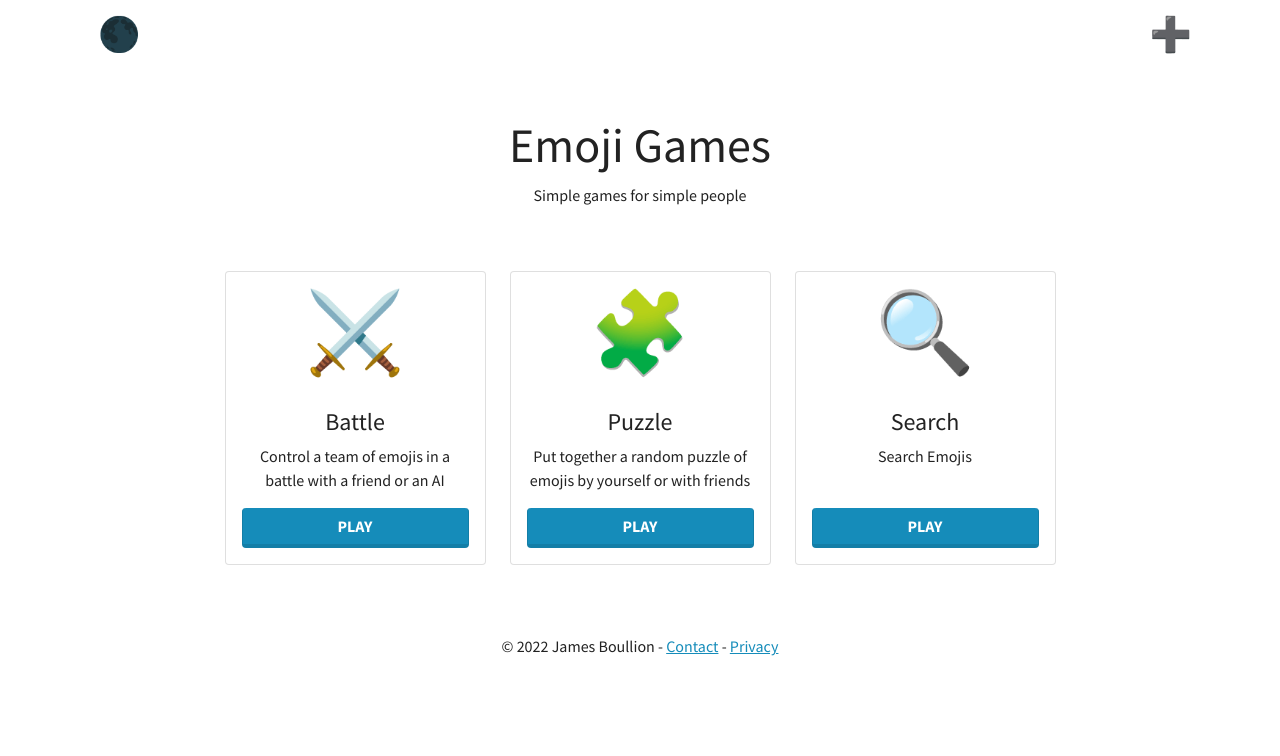
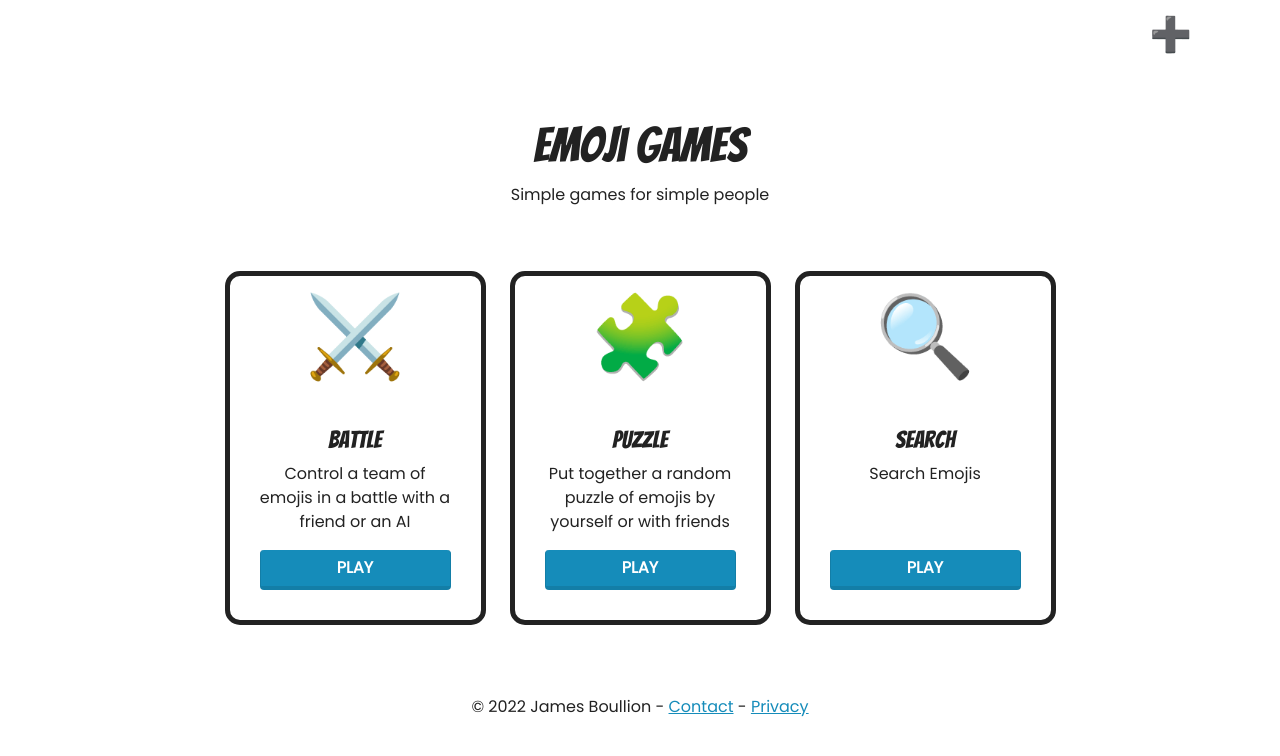
Before and after one commit to jboullion/emoji-games, a Vue app: page / in a window 1280 px wide. Shown: the top 756 px of the page. Built offline with nearby package versions, Linux system fonts and the light colour scheme.

Commit message:
Tweaking layout and styling

```diff
--- a/index.html
+++ b/index.html
@@ -14,6 +14,13 @@
       integrity="sha384-cVKIPhGWiC2Al4u+LWgxfKTRIcfu0JTxR+EQDz/bgldoEyl4H0zUF0QKbrJ0EcQF"
       crossorigin="anonymous"
     ></script>
+
+    <link rel="preconnect" href="https://fonts.googleapis.com" />
+    <link rel="preconnect" href="https://fonts.gstatic.com" crossorigin />
+    <link
+      href="https://fonts.googleapis.com/css2?family=Bangers&family=Poppins&display=swap"
+      rel="stylesheet"
+    />
   </head>
   <body>
     <div id="app"></div>
--- a/src/App.vue
+++ b/src/App.vue
@@ -1,70 +1,48 @@
 <script setup lang="ts">
 import { ref } from 'vue';
 
-import Menu from './components/Menu.vue';
+import ModalMenu from './components/modals/Menu.vue';
 import Footer from './components/Footer.vue';
+import ModalSettings from './components/modals/Settings.vue';
+import Header from './components/Header.vue';
 
 const darkMode = ref(false);
+const audioEnabled = ref(false);
 </script>
 
 <template>
   <div id="app-wrapper" :class="{ 'bg-dark': darkMode }">
     <div class="container">
-      <div class="d-flex justify-content-between py-2">
-        <button class="menus-btn dark-mode" @click="darkMode = !darkMode">
-          <span v-show="darkMode">☀️</span>
-          <span v-show="!darkMode">🌑</span>
-        </button>
-
-        <button
-          id="menu-toggle"
-          class="menus-btn"
-          data-bs-toggle="modal"
-          data-bs-target="#menuModal"
-        >
-          ➕
-        </button>
-      </div>
+      <Header />
 
       <router-view></router-view>
 
       <Footer />
     </div>
 
-    <Menu />
+    <ModalMenu
+      :darkMode="darkMode"
+      :audioEnabled="audioEnabled"
+      @toggleDark="darkMode = !darkMode"
+      @toggleAudio="audioEnabled = !audioEnabled"
+    />
   </div>
 </template>
 
 <style>
+/* TODO: Should we be setting up modules or some other CSS bundle for import? */
 /* @import './assets/css/bootswatch/sketchy/bootstrap.min.css'; */
 @import './assets/css/bootswatch/lumen/bootstrap.min.css';
 
 @import './assets/css/utilities.css';
 @import './assets/css/bs-overrides.css';
 @import './assets/css/darkmode.css';
-
-#app-wrapper {
-}
+@import './assets/css/typography.css';
 
 .menus-btn {
   background-color: transparent;
   border: none;
   margin-left: 10px;
-}
-
-#menu-toggle {
   font-size: 34px;
 }
-
-.dark-mode {
-  font-size: 34px;
-}
-
-.fade-enter-active,
-.fade-leave-active {
-  transition: opacity 0.5s;
-}
-.fade-enter, .fade-leave-to /* .fade-leave-active below version 2.1.8 */ {
-  opacity: 0;
-}
 </style>
--- a/src/assets/css/bs-overrides.css
+++ b/src/assets/css/bs-overrides.css
@@ -1,10 +1,18 @@
 .bg-dark {
-  background-color: #111 !important;
+  background-color: #222 !important;
 }
 
 .btn:active,
-.btn:focus {
-  box-shadow: none;
+.btn:focus,
+.btn-close:active,
+.btn-close:focus {
+  box-shadow: none !important;
+}
+
+.btn:focus,
+.btn-close:focus {
+  outline: auto 2px Highlight;
+  outline: auto 2px -webkit-focus-ring-color;
 }
 
 .modal .btn-close,
@@ -12,6 +20,9 @@
   background-image: none;
   width: auto;
   height: auto;
+  opacity: 1;
+  font-size: 30px;
+  padding: 0;
 }
 
 .fade {
@@ -21,3 +32,27 @@
 h1 {
   font-size: 48px;
 }
+
+.card,
+.modal-content {
+  border-radius: 15px;
+  border: 5px solid #222;
+}
+
+.card-body,
+.modal-body,
+.modal-header {
+  padding: 30px;
+}
+
+.modal {
+  transition: all 0.15s linear;
+  background-color: #aaa;
+  opacity: 1;
+}
+
+.modal-header {
+  border: 0;
+  padding-top: 20px;
+  padding-bottom: 0;
+}
--- a/src/assets/css/darkmode.css
+++ b/src/assets/css/darkmode.css
@@ -15,3 +15,15 @@
   border-color: #fefefe;
   color: #f1f1f1;
 }
+
+#app-wrapper.bg-dark .modal {
+  background-color: #222;
+}
+
+#app-wrapper.bg-dark h1,
+#app-wrapper.bg-dark h2,
+#app-wrapper.bg-dark h3,
+#app-wrapper.bg-dark h4,
+#app-wrapper.bg-dark h5 {
+  color: #fefefe;
+}
--- /dev/null
+++ b/src/assets/css/typography.css
@@ -0,0 +1,14 @@
+body,
+p {
+  font-family: 'Poppins', sans-serif;
+}
+
+h1,
+h2,
+h3,
+h4,
+h5 {
+  color: #222;
+  font-family: 'Bangers', cursive;
+  transition: color 0.15s linear;
+}
--- /dev/null
+++ b/src/components/Header.vue
@@ -0,0 +1,16 @@
+<script setup lang="ts"></script>
+
+<template>
+  <div class="d-flex flex-row-reverse py-2">
+    <button
+      id="menu-toggle"
+      class="menus-btn"
+      data-bs-toggle="modal"
+      data-bs-target="#menu-modal"
+    >
+      ➕
+    </button>
+  </div>
+</template>
+
+<style></style>
--- a/src/components/Menu.vue
+++ /dev/null
@@ -1,49 +0,0 @@
-<script setup lang="ts">
-// import { ref } from 'vue'
-
-// defineProps<{ msg: string }>()
-
-// const count = ref(0)
-</script>
-
-<template>
-  <div id="menuModal" class="modal fade" tabindex="-1">
-    <div class="modal-dialog">
-      <div class="modal-content">
-        <div class="modal-header">
-          <h5 class="modal-title">Menu</h5>
-          <button
-            type="button"
-            class="btn-close"
-            data-bs-dismiss="modal"
-            aria-label="Close"
-          >
-            ✖️
-          </button>
-        </div>
-        <div class="modal-body">
-          <p>Modal body text goes here.</p>
-        </div>
-        <div class="d-flex justify-content-between p-3">
-          <button
-            type="button"
-            class="btn btn-secondary"
-            data-bs-dismiss="modal"
-          >
-            Close
-          </button>
-          <button type="button" class="btn btn-primary">Save changes</button>
-        </div>
-      </div>
-    </div>
-  </div>
-</template>
-
-<style scoped>
-#menu {
-  height: 100%;
-  width: 280px;
-
-  position: absolute;
-}
-</style>
--- /dev/null
+++ b/src/components/modals/Menu.vue
@@ -0,0 +1,70 @@
+<script setup lang="ts">
+import { toRefs, reactive } from 'vue';
+
+const emit = defineEmits(['toggleDark', 'toggleAudio']);
+
+const props = defineProps({
+  darkMode: {
+    type: Boolean,
+    required: true,
+  },
+  audioEnabled: {
+    type: Boolean,
+    required: true,
+  },
+});
+
+const reactiveProps = reactive(props);
+</script>
+
+<template>
+  <div id="menu-modal" class="modal fade" tabindex="-1">
+    <div class="modal-dialog modal-dialog-centered">
+      <div class="modal-content">
+        <div class="modal-header">
+          <h5>Menu</h5>
+          <button
+            type="button"
+            class="btn-close"
+            data-bs-dismiss="modal"
+            aria-label="Close"
+          >
+            ✖️
+          </button>
+        </div>
+        <div class="modal-body">
+          <button class="menus-btn dark-mode" @click="emit('toggleDark')">
+            <span v-show="reactiveProps.darkMode">☀️</span>
+            <span v-show="!reactiveProps.darkMode">🌑</span>
+          </button>
+
+          <button class="menus-btn audio-toggle" @click="emit('toggleAudio')">
+            <span v-show="reactiveProps.audioEnabled">🔈</span>
+            <span v-show="!reactiveProps.audioEnabled">🔊</span>
+          </button>
+
+          <!-- <button
+            class="btn btn-primary"
+            data-bs-toggle="modal"
+            data-bs-target="#settings-modal"
+          >
+            Settings
+          </button> -->
+
+          <!-- <div class="d-flex justify-content-between mt-5">
+            <button
+              type="button"
+              class="btn btn-secondary"
+              data-bs-dismiss="modal"
+            >
+              Close
+            </button>
+            <button type="button" class="btn btn-primary">Save changes</button>
+          </div> -->
+        </div>
+      </div>
+    </div>
+  </div>
+</template>
+
+<style scoped></style>
--- /dev/null
+++ b/src/components/modals/Settings.vue
@@ -0,0 +1,62 @@
+<script setup lang="ts">
+import { toRefs, reactive } from 'vue';
+
+const emit = defineEmits(['toggleDark', 'toggleAudio']);
+
+const props = defineProps({
+  darkMode: {
+    type: Boolean,
+    required: true,
+  },
+  audioEnabled: {
+    type: Boolean,
+    required: true,
+  },
+});
+
+const reactiveProps = reactive(props);
+</script>
+
+<template>
+  <div id="settings-modal" class="modal fade" tabindex="-1">
+    <div class="modal-dialog modal-dialog-centered">
+      <div class="modal-content">
+        <div class="modal-header">
+          <h5>Settings</h5>
+          <button
+            type="button"
+            class="btn-close"
+            data-bs-dismiss="modal"
+            aria-label="Close"
+          >
+            ✖️
+          </button>
+        </div>
+        <div class="modal-body">
+          <button class="menus-btn dark-mode" @click="emit('toggleDark')">
+            <span v-show="reactiveProps.darkMode">☀️</span>
+            <span v-show="!reactiveProps.darkMode">🌑</span>
+          </button>
+
+          <button class="menus-btn audio-toggle" @click="emit('toggleAudio')">
+            <span v-show="reactiveProps.audioEnabled">🔈</span>
+            <span v-show="!reactiveProps.audioEnabled">🔊</span>
+          </button>
+
+          <!-- <div class="d-flex justify-content-between mt-5">
+            <button
+              type="button"
+              class="btn btn-secondary"
+              data-bs-dismiss="modal"
+            >
+              Close
+            </button>
+            <button type="button" class="btn btn-primary">Save changes</button>
+          </div> -->
+        </div>
+      </div>
+    </div>
+  </div>
+</template>
+
+<style scoped></style>
--- a/src/components/pages/home/GameCard.vue
+++ b/src/components/pages/home/GameCard.vue
@@ -46,7 +46,7 @@ onMounted(() => {
         class="btn d-block btn-primary"
         @click="emit('play')"
       >
-        Play
+        Play <span class="visually-hidden">{{ title }}</span>
       </button>
     </div>
   </div>
```
